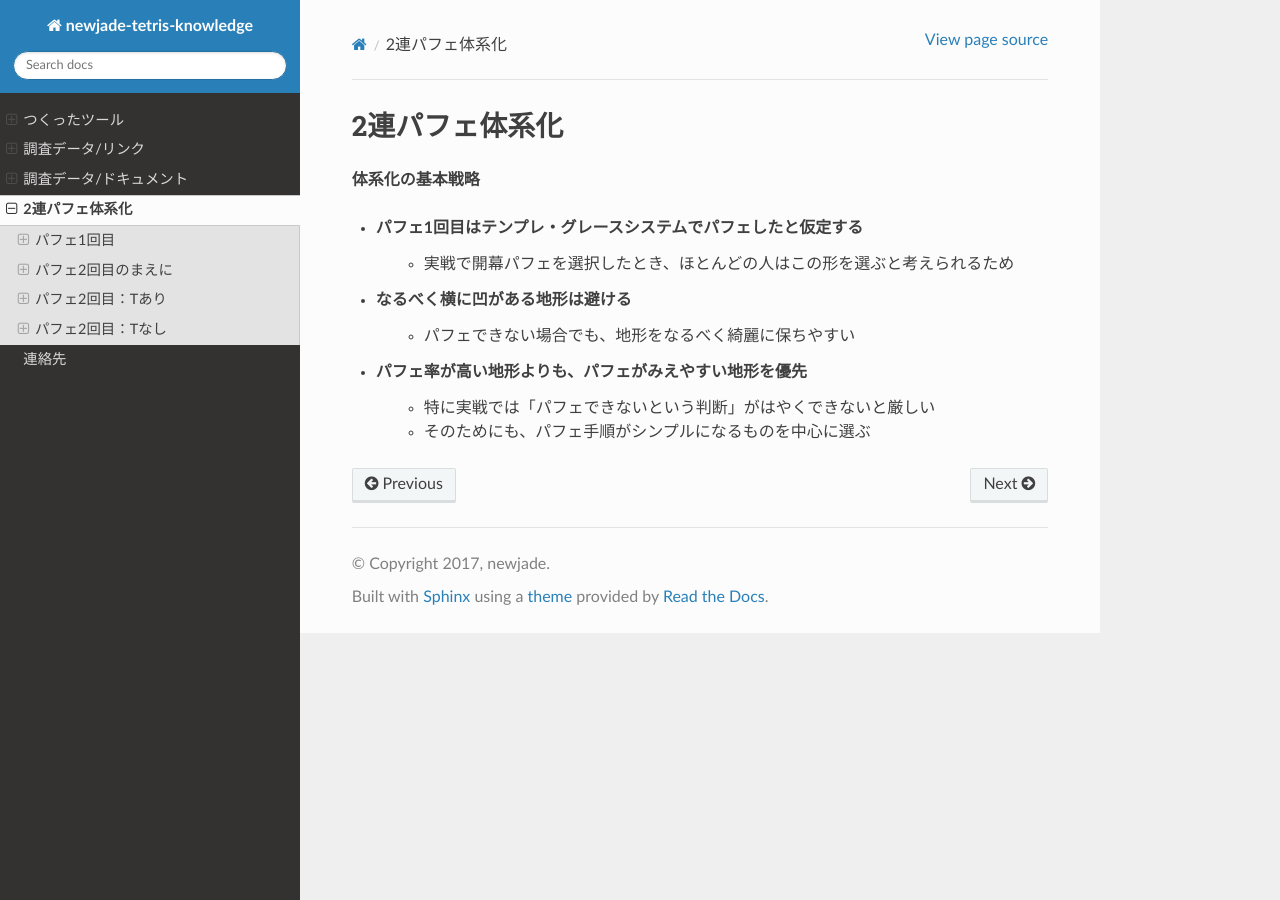
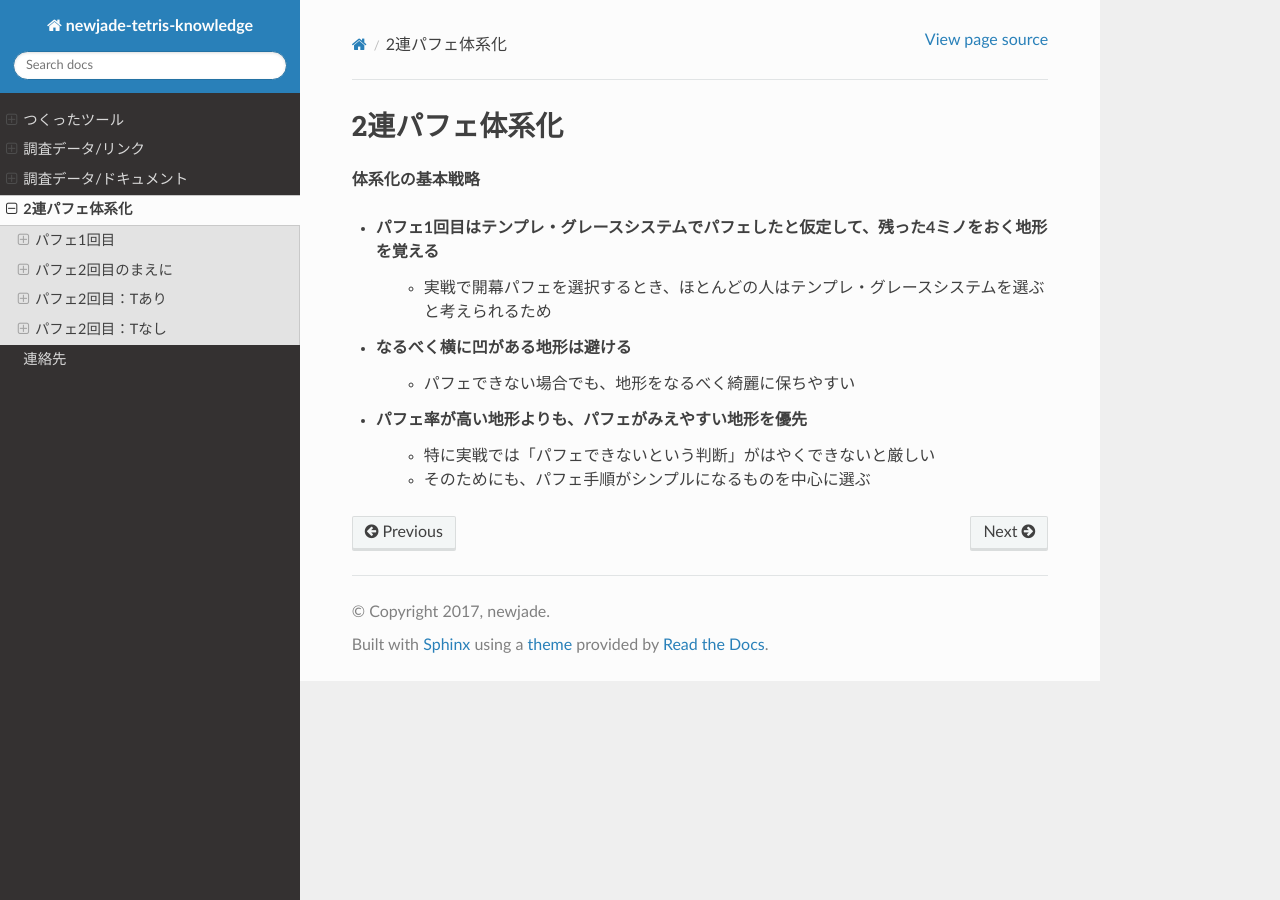
Before and after one commit to knewjade/tetris-knowledge-sphinx, a Sphinx documentation site: the page built from source/2pcsystem/index.rst, in a window 1280 px wide. Built offline with Sphinx 7.4.7 and the Read the Docs theme 2.0.0, drawn with Linux system fonts in a browser that asks for light colours.

Commit message:
Improve description

```diff
--- a/source/2pcsystem/index.rst
+++ b/source/2pcsystem/index.rst
@@ -12,8 +12,8 @@
 
 **体系化の基本戦略**
 
-* パフェ1回目はテンプレ・グレースシステムでパフェしたと仮定する
-    * 実戦で開幕パフェを選択したとき、ほとんどの人はこの形を選ぶと考えられるため
+* パフェ1回目はテンプレ・グレースシステムでパフェしたと仮定して、残った4ミノをおく地形を覚える
+    * 実戦で開幕パフェを選択するとき、ほとんどの人はテンプレ・グレースシステムを選ぶと考えられるため
 
 * なるべく横に凹がある地形は避ける
     * パフェできない場合でも、地形をなるべく綺麗に保ちやすい
```
